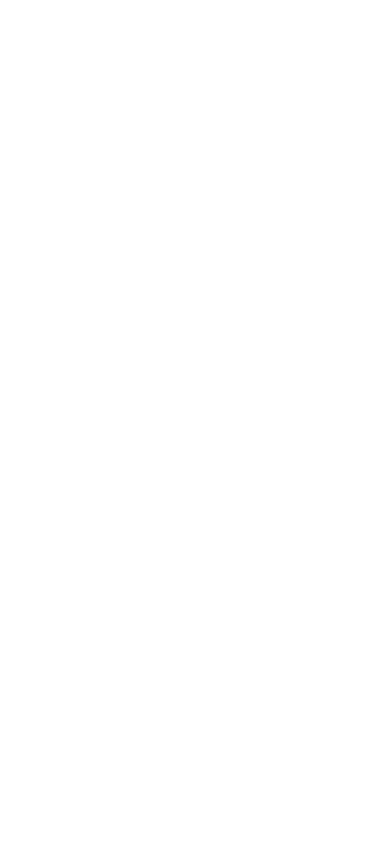
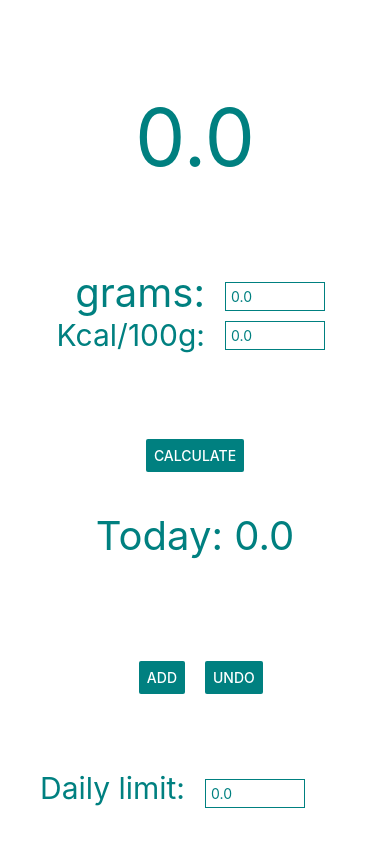
Before and after one commit to Marzecki/Projektowanie-Interfejsow-Mobilnych, a React Native app: screen / in a window 390 px wide. Built offline with nearby package versions, Linux system fonts and the light colour scheme; no server answers.

Commit message:
Some main view changes
- separated some space on top of the view for searchbar
- made the list look prettier (divided FlatList elements into view for text and view for icon)
- sorted list alphabetically by dish name
- added a placeholder heart IconButton

```diff
--- a/App.js
+++ b/App.js
@@ -1,37 +1,144 @@
-import { StatusBar } from 'expo-status-bar';
-import React,  { useEffect, useState }  from 'react';
-import { StyleSheet, Text, View, SafeAreaView, FlatList } from 'react-native';
+import { StatusBar } from "expo-status-bar";
+import React, { useState } from "react";
+import { StyleSheet, Text, View, SafeAreaView, Button, TextInput } from "react-native";
 
 export default function App() {
-  const [isLoading, setLoading] = useState(true);
-  const [data, setData] = useState([]);
+  const [gramsInput, setGramsInput] = useState("0.0")
+  const [calsInput, setCalsInput] = useState("0.0")
+  const [bigOutput, setBigOutput] = useState("0.0")
+  const [sumOutput, setSumOutput] = useState("0.0")
+  const [prevSum, setPrevSum] = useState("0.0")
+  const [limitInput, setLimitInput] = useState("0.0")
 
-  useEffect(() => {
-    fetch('https://www.themealdb.com/api/json/v1/1/search.php?s=')
-      .then((response) => response.json())
-      .then((json) => setData(json.meals))
-      .catch((error) => console.error(error))
-      .finally(() => setLoading(false));
-  }, []);
-
- return (
-    <SafeAreaView>
-      <FlatList
-        data={data}
-        keyExtractor={({ id }, index) => id}
-        renderItem={({ item }) => (
-          <Text>{item.strMeal}, {item.strCategory}, {item.idMeal}</Text>
-        )}
-      />
+  return (
+    <SafeAreaView style={styles.container}>
+      <View style={styles.big1}>
+        <Text style={styles.bigText}>{bigOutput}</Text>
+      </View>
+      <View style={styles.big2}>
+        <View style={styles.halfLeft}>
+          <Text style={styles.smallText}>grams:</Text>
+          <Text style={styles.smallerText}>Kcal/100g:</Text>
+        </View>
+        <View style={styles.halfRight}>
+          <TextInput style={styles.input} placeholder="0.0" onChangeText={(val) => setGramsInput(val)}/>
+          <TextInput style={styles.input} placeholder="0.0" onChangeText={(val) => setCalsInput(val)}/>
+        </View>
+      </View>
+      <View style={styles.small1}>
+        <Button title="CALCULATE" color="teal" onPress={() => setBigOutput(calculate(gramsInput, calsInput))}/>
+      </View>
+      <View style={styles.small2}>
+          <Text style={ [ styles.smallText, [(sumOutput > limitInput) ? {color:"red"} : {color:"teal"}] ] }>Today: {sumOutput}</Text>
+      </View>
+      <View style={styles.small1}>
+      <View style={styles.halfLeft}>
+        <Button title="ADD" color="teal" onPress={() => {
+          setPrevSum(sumOutput);
+          setSumOutput(addToSum(sumOutput, bigOutput));
+        }
+        }/>
+        </View>
+        <View style={styles.halfRight}>
+          <Button title="UNDO" color="teal" onPress={() => setSumOutput(prevSum)}/>
+        </View>
+      </View>
+      <View style={styles.small2}>
+        <View style={styles.halfLeft}>
+          <Text style={styles.smallerText}>Daily limit:</Text>
+        </View>
+        <View style={styles.halfRight}>
+        <TextInput style={styles.input} placeholder="0.0" onChangeText={(val) => setLimitInput(val)}/>
+        </View>
+      </View>
     </SafeAreaView>
   );
+}
+
+const calculate = (g, c) => {
+  var grams = +(g)
+  var cals = +(c)
+  var output = grams / 100 * cals
+  output = output.toFixed(2)
+  console.log(output)
+  return output
+}
+
+const addToSum = (s, b) => {
+  var sum = +(s)
+  var big = +(b)
+  return sum + big
 }
 
 const styles = StyleSheet.create({
   container: {
     flex: 1,
-    backgroundColor: '#fff',
-    alignItems: 'center',
-    justifyContent: 'center',
+    backgroundColor: "#fff",
+  },
+  big1: {
+    flex: 1,
+    backgroundColor: "#fff",
+    alignItems: "center",
+    justifyContent: "center",
+  },
+  big2: {
+    flex: 0.8,
+    backgroundColor: "#fff",
+    flexDirection: "row",
+    justifyContent: "space-between",
+    marginLeft: 40,
+  },
+  big3: {
+    flex: 2,
+    backgroundColor: "#fff",
+    flexDirection: "row",
+  },
+  small1: {
+    flex: 0.5,
+    backgroundColor: "#fff",
+    alignItems: "center",
+    justifyContent: "center",
+    flexDirection: "row",
+  },
+  small2: {
+    flex: 0.5,
+    backgroundColor: "#fff",
+    flexDirection: "row",
+    justifyContent: "center",
+  },
+  halfLeft: {
+    flex: 1,
+    backgroundColor: "#fff",
+    alignItems: "flex-end",
+    justifyContent: "center",
+    marginRight: 0,
+  },
+  halfRight: {
+    flex: 1,
+    backgroundColor: "#fff",
+    alignItems: "flex-start",
+    justifyContent: "center",
+    marginLeft: 20,
+  },
+  bigText: {
+    fontSize: 80,
+    color:"teal",
+    marginTop: 50,
+  },
+  smallText: {
+    fontSize: 40,
+    color:"teal"
+  },
+  smallerText: {
+    fontSize: 30,
+    color:"teal",
+  },
+  input: {
+    borderWidth: 1,
+    borderColor: "teal",
+    color: "teal",
+    padding: 5,
+    width: 100,
+    marginTop: 10,
   },
 });
--- a/app.json
+++ b/app.json
@@ -1,7 +1,7 @@
 {
   "expo": {
-    "name": "TheMealDB",
-    "slug": "TheMealDB",
+    "name": "ZeroCals-React",
+    "slug": "ZeroCals-React",
     "version": "1.0.0",
     "orientation": "portrait",
     "icon": "./assets/icon.png",
@@ -19,12 +19,6 @@
     "ios": {
       "supportsTablet": true
     },
-    "android": {
-      "adaptiveIcon": {
-        "foregroundImage": "./assets/adaptive-icon.png",
-        "backgroundColor": "#FFFFFF"
-      }
-    },
     "web": {
       "favicon": "./assets/favicon.png"
     }
--- a/package.json
+++ b/package.json
@@ -9,11 +9,12 @@
   },
   "dependencies": {
     "expo": "~39.0.2",
+    "expo-speech": "~8.4.0",
     "expo-status-bar": "~1.0.2",
     "react": "16.13.1",
     "react-dom": "16.13.1",
     "react-native": "https://github.com/expo/react-native/archive/sdk-39.0.4.tar.gz",
-    "react-native-elements": "^1.0.0",
+    "react-native-tts": "^3.2.0",
     "react-native-web": "~0.13.12"
   },
   "devDependencies": {
```
Also changed, not shown: 1 other file (tests, documents, lock files or other folders).
